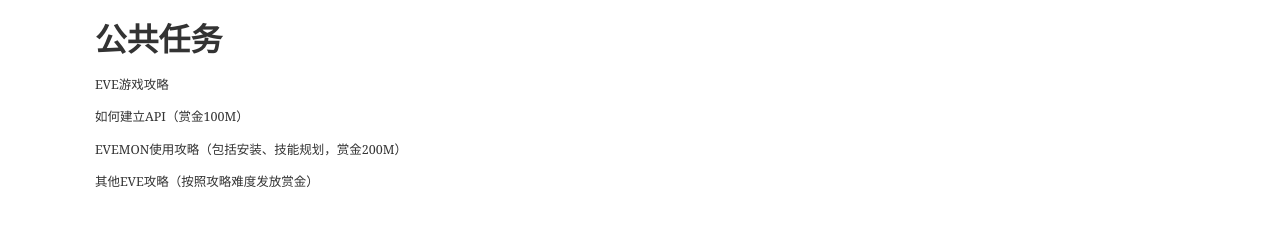
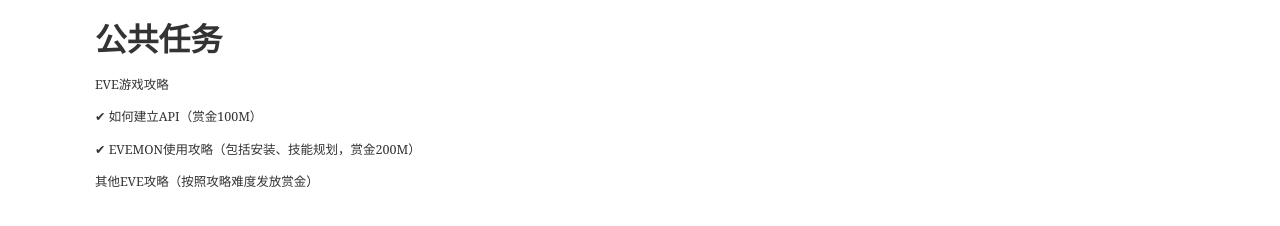
Before and after one commit to zhang98722/zhang98722.github.io, a Jekyll site: the page built from _posts/2015-01-16-corporation-mission.md, in a window 1280 px wide. Shown: the part 445-671 px from the top of the page. Built offline with Jekyll 4.4.1, drawn with Linux system fonts in a browser that asks for light colours; comment, search, counter and statistics services are not loaded.

```diff
--- a/_posts/2015-01-16-corporation-mission.md
+++ b/_posts/2015-01-16-corporation-mission.md
@@ -23,8 +23,8 @@ J160623(赏金1B)
 
 EVE游戏攻略
 
-如何建立API（赏金100M）
+✔ 如何建立API（赏金100M）
 
-EVEMON使用攻略（包括安装、技能规划，赏金200M）
+✔ EVEMON使用攻略（包括安装、技能规划，赏金200M）
 
 其他EVE攻略（按照攻略难度发放赏金）
```
